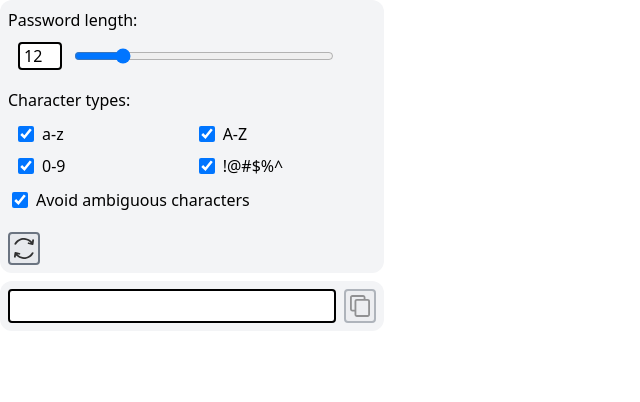
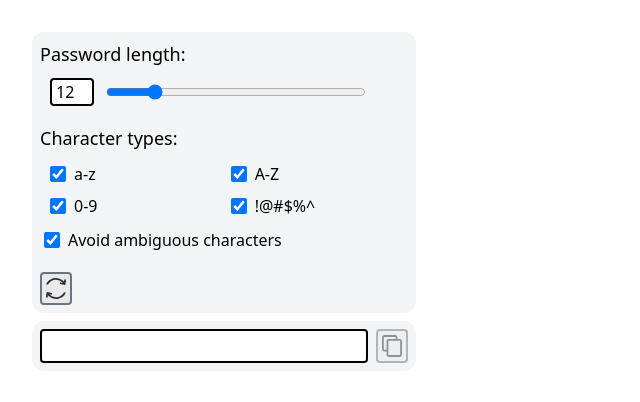
Before and after one commit to habahabahaba/Password-Generator, a React (Vite) app: page / in a window 1280 px wide. Shown: the top 402 px of the page, without its empty margins (0-640 px from the left). Built offline with nearby package versions, Linux system fonts and the light colour scheme.

Commit message:
Cosmetic fixes.

```diff
--- a/src/App.tsx
+++ b/src/App.tsx
@@ -215,7 +215,7 @@ function App() {
           {error.passwordLength ? (
             <PasswordAlert isError text={error.passwordLength} />
           ) : (
-            'Password length:'
+            <span className='text-lg'>Password length:</span>
           )}
           <div
             className={`flex gap-3 place-items-stretch   py-1 px-2 border-2 rounded-md ${
@@ -232,7 +232,6 @@ function App() {
                 setOption('passwordLength', +event.target.value);
               }}
               onBlur={autocorrectPasswordLength}
-              // onPointerLeave={autocorrectPasswordLength}
               className='w-11 border-2 rounded pl-1 bg-white'
             />
             <input
@@ -252,11 +251,11 @@ function App() {
           {error.charTypes ? (
             <PasswordAlert isError text={error.charTypes} />
           ) : (
-            <span> Character types:</span>
+            <span className='text-lg'> Character types:</span>
           )}
           {checkboxes}
         </div>
-        <div className='flex  gap-3 justify-between w-full'>
+        <div className='flex  gap-3 w-full'>
           <button
             className='border-2 border-gray-600 rounded px-1 bg-gray-200 opacity-80 hover:opacity-100 disabled:opacity-40  active:bg-gray-300'
             onClick={handleGeneratePassword}
@@ -268,7 +267,7 @@ function App() {
               className='w-5 py-1'
             />
           </button>
-          <div className='my-1'>
+          <div className='mt-1 mx-auto'>
             <PasswordAlert
               text={error.clipboard ? error.clipboard : message}
               isError={!!error.clipboard}
--- a/src/Components/PasswordAlert.tsx
+++ b/src/Components/PasswordAlert.tsx
@@ -17,10 +17,10 @@ interface PasswordAlertProps {
 const PasswordAlert: FC<PasswordAlertProps> = ({ text, isError = false }) => {
   // JSX:
   return (
-    <div className='h-3  mb-3 '>
+    <div className='h-3  mb-4 '>
       {text ? (
         <span
-          className={`bg-white px-1 py-0.5 border-1 ${
+          className={`bg-white px-1 py-0.5 border-1 hover:cursor-default text-md ${
             isError ? 'border-black text-red-600' : ''
           }`}
         >
--- a/src/index.css
+++ b/src/index.css
@@ -1 +1,5 @@
 @import 'tailwindcss';
+
+:root {
+  margin: 2.5%;
+}
```
